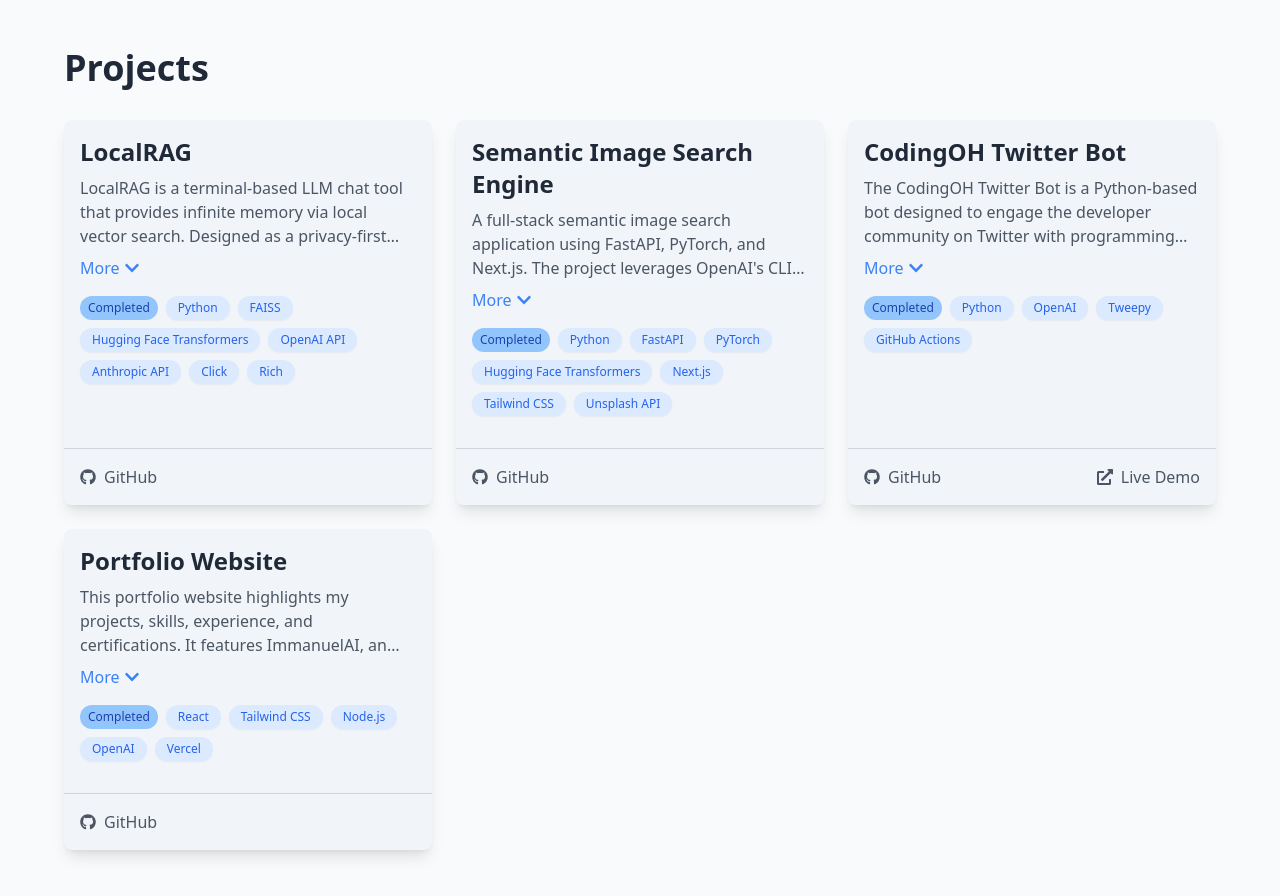
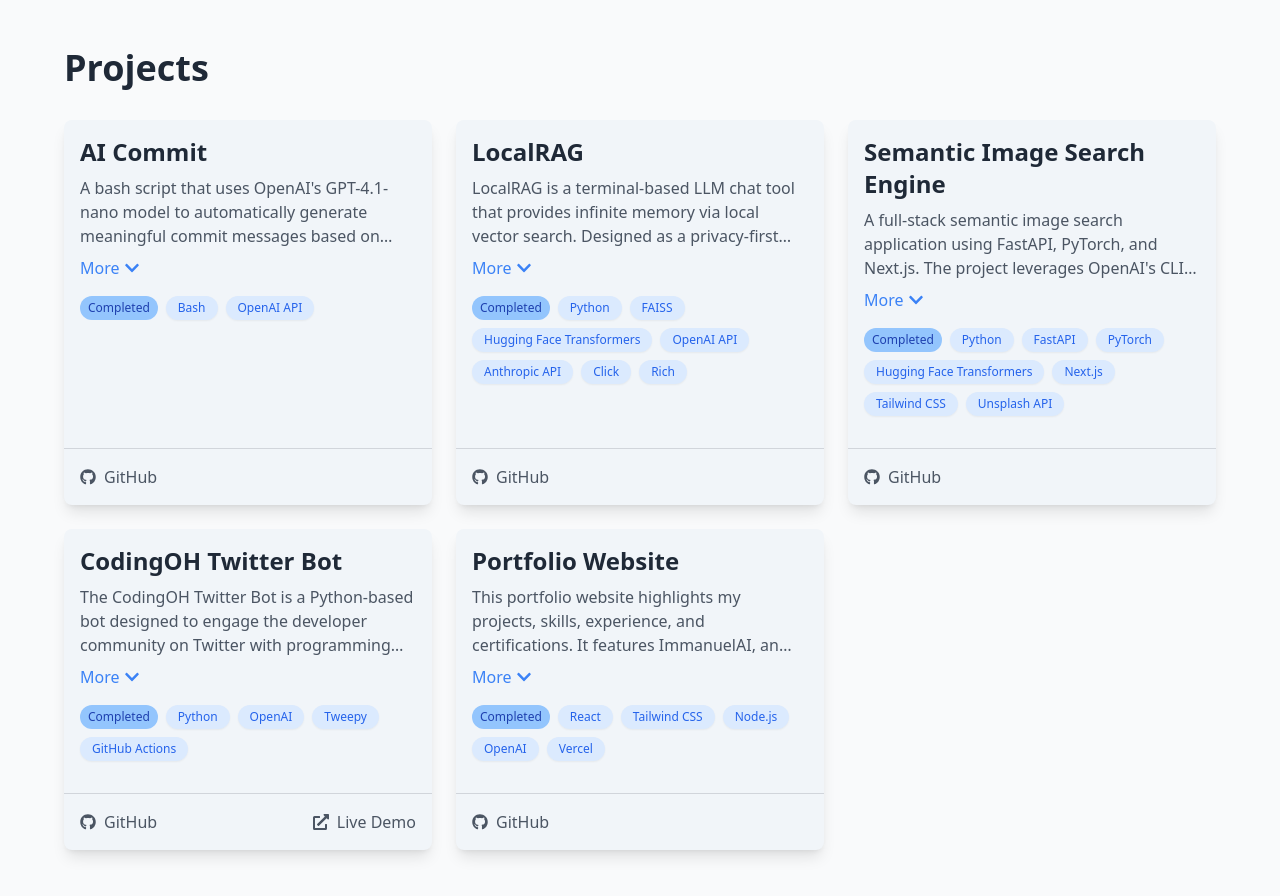
Before and after one commit to immanuel-peter/digital-resume, a React (Create React App) app: page / in a window 1280 px wide. Shown: the part 2780-3676 px from the top of the page. Built offline with nearby package versions, Linux system fonts and the light colour scheme.

Commit message:
Add "AI Commit" project with GPT-4.1 nano script details

```diff
--- a/src/components/Projects.js
+++ b/src/components/Projects.js
@@ -90,6 +90,14 @@
 const Projects = () => {
   const projects = [
     {
+      title: "AI Commit",
+      description:
+        "A bash script that uses OpenAI's GPT-4.1-nano model to automatically generate meaningful commit messages based on your staged changes.",
+      technologies: ["Bash", "OpenAI API"],
+      githubUrl: "https://github.com/immanuel-peter/ai-commit",
+      status: "Completed",
+    },
+    {
       title: "LocalRAG",
       description:
         "LocalRAG is a terminal-based LLM chat tool that provides infinite memory via local vector search. Designed as a privacy-first alternative to ChatGPT/Claude, it embeds chat history into FAISS and retrieves relevant past context for smarter replies. Users can save conversations, switch models mid-session, and continue prior chats seamlessly. Built with modular CLI components and persistent local storage, LocalRAG demonstrates RAG principles, efficient context injection, and LLM interfacing — all without sending data to any external server.",
```
